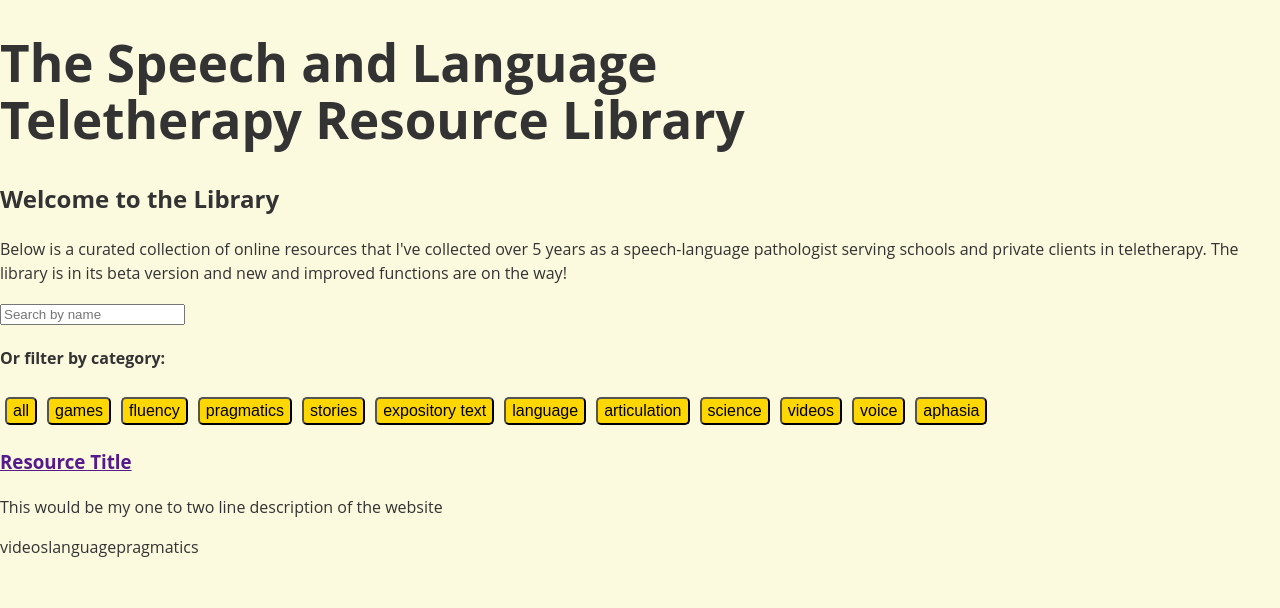
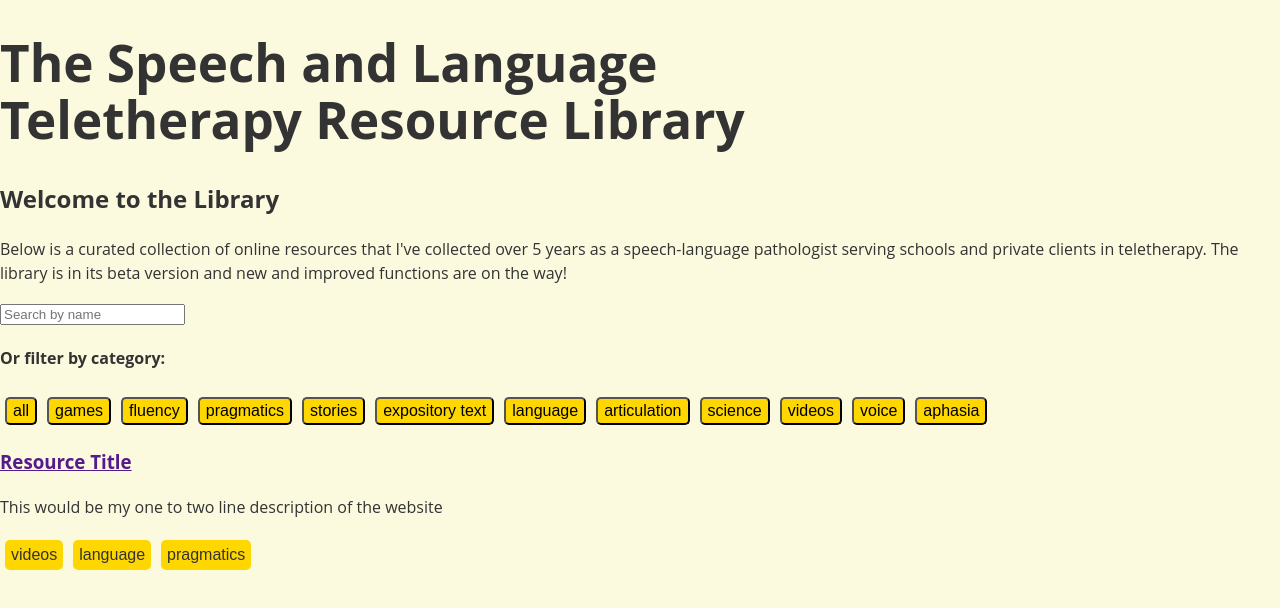
Before and after one commit to Amy-Pr/therapy-resource-library-react-vite, a React (Vite) app: page / in a window 1280 px wide. Shown: the top 608 px of the page. Built offline with nearby package versions, Linux system fonts and the light colour scheme.

Commit message:
add minimal styles to resource card

```diff
--- a/src/index.css
+++ b/src/index.css
@@ -42,7 +42,7 @@ h1 {
   line-height: 1.1;
 }
 
-button {
+button, .tag { /*styles both filter chip buttons and tags in description*/
   padding: 3px 6px;
   border-radius: 5px;
   font-family: 'Archivo Black', sans-serif;
@@ -54,6 +54,7 @@ button {
   transition: border-color 0.25s;
 }
 
+
 button:hover {
   background: teal;
   /* border-color: #646cff; */
@@ -64,6 +65,23 @@ button:hover {
 button:focus-visible {
   outline: 4px auto -webkit-focus-ring-color;
 }*/
+
+
+/*Styles for resource card*/
+.card {
+  width: 48%;
+  margin: 1em 0;
+  padding: 0.5em;
+  border-radius: 10px;
+  box-shadow: rgba(0, 0, 0, 0.25) 0px 14px 28px, rgba(0, 0, 0, 0.22) 0px 10px 10px;
+  background: white;
+}
+
+#tagsContainer {
+  display: flex;
+  flex-flow: row wrap;
+}
+
 
 @media (prefers-color-scheme: light) {
   :root {
```
